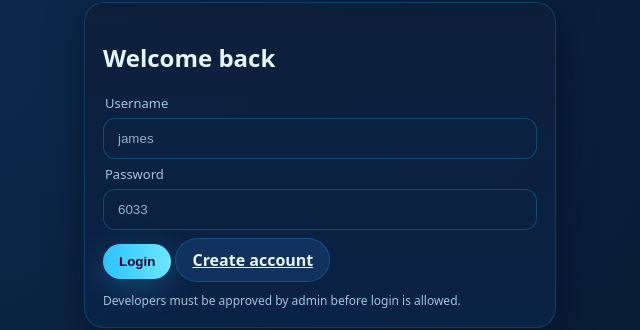
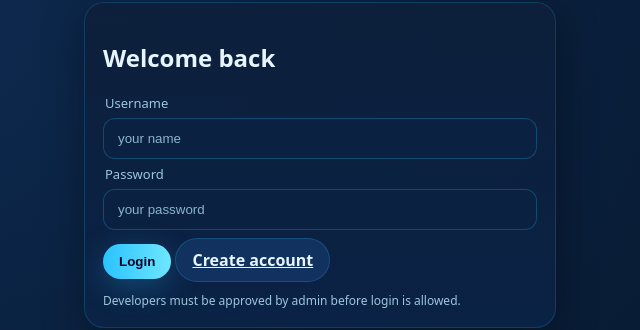
Before and after one commit to RayBen445/Professor-ziphub, a website: page html/login.html in a window 1280 px wide. Shown: the part 75-405 px from the top of the page, 320-960 px from the left. Drawn offline with Linux system fonts and the light colour scheme; no server answers.

Commit message:
Add files via upload

```diff
--- a/html/login.html
+++ b/html/login.html
@@ -22,9 +22,9 @@
       <h2>Welcome back</h2>
       <form onsubmit="onLogin(event)">
         <label>Username</label>
-        <input class="input" id="username" placeholder="james"/>
+        <input class="input" id="username" placeholder="your name"/>
         <label>Password</label>
-        <input class="input" type="password" id="password" placeholder="6033"/>
+        <input class="input" type="password" id="password" placeholder="your password"/>
         <div id="msg" style="margin:8px 2px; color:#ff8ea3"></div>
         <button class="btn" type="submit">Login</button>
         <a class="btn secondary" href="/html/register.html">Create account</a>
```
